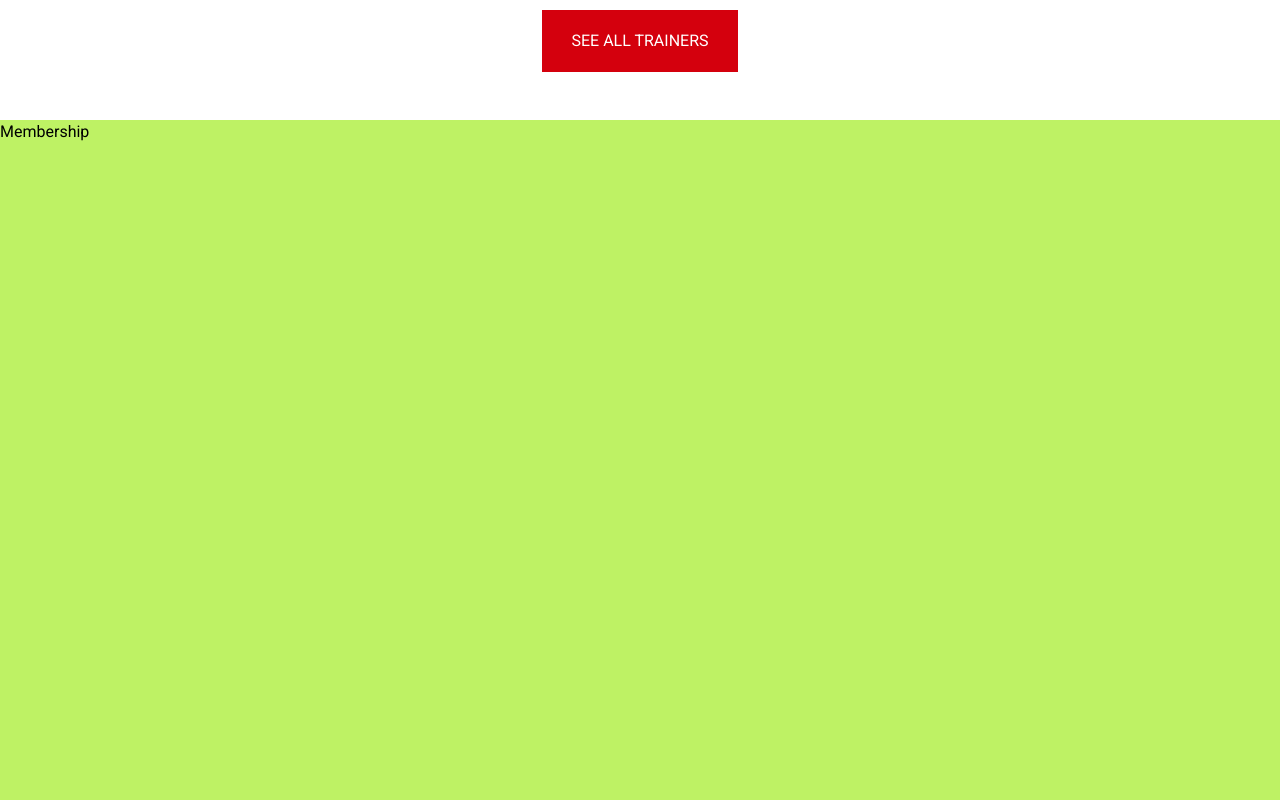
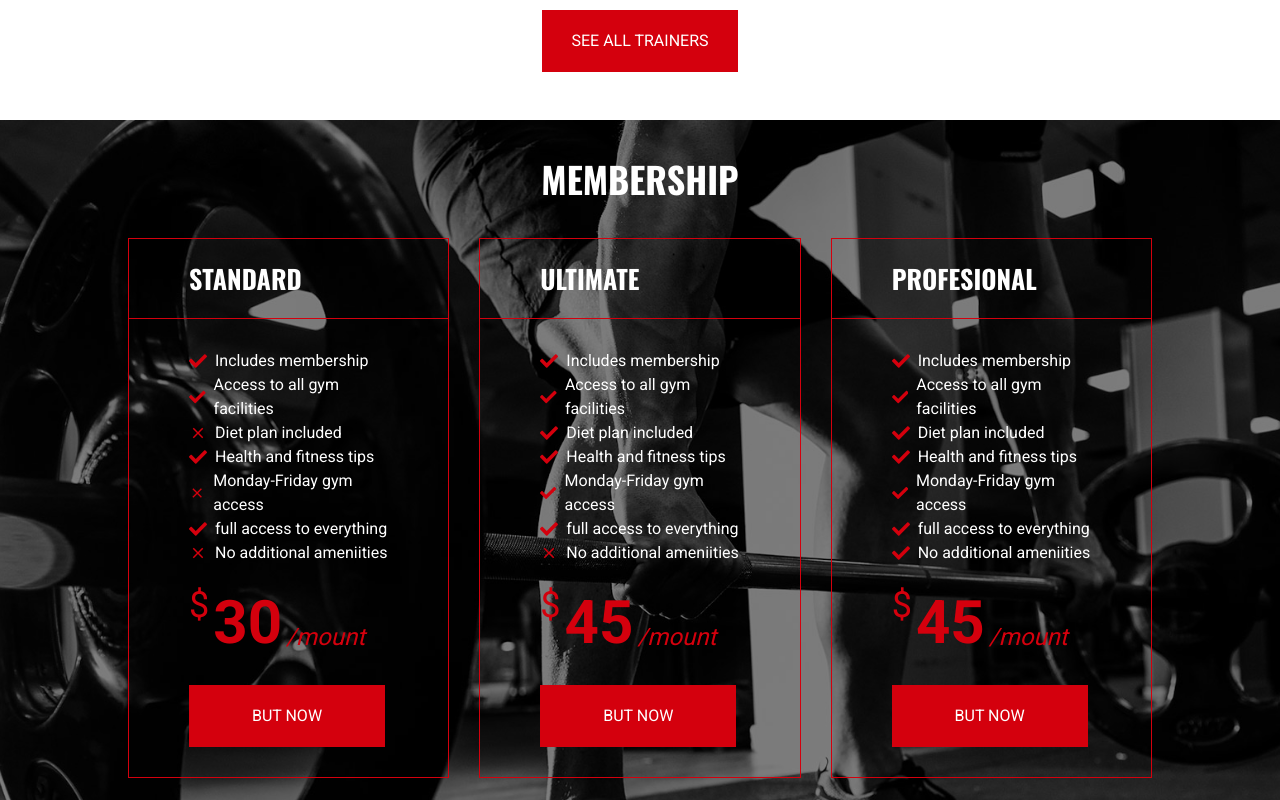
Before and after one commit to ujangaris/Gym-Web--Nextjs, a Next.js app: page / in a window 1280 px wide. Shown: the part 4440-5240 px from the top of the page. Built offline with nearby package versions, Linux system fonts and the light colour scheme.

Commit message:
styling membership section

```diff
--- a/components/Membership.tsx
+++ b/components/Membership.tsx
@@ -1,7 +1,19 @@
+"use client";
+
+import { MembershipSlider } from "./MembershipSlider";
+
 export const Membership = () => {
   return (
-    <section className="h-screen bg-lime-300" id="prices">
-      Membership
+    <section
+      className="py-8 xl:py-0 lg:h-[95vh] bg-membership bg-cover bg-center relative before:w-full before:h-full before:bg-black/50 before:absolute before:top-0 before:z-10"
+      id="prices"
+    >
+      <div className="container mx-auto px-0 text-white h-full flex flex-col xl:pt-24 relative z-20">
+        <h2 className="h2 text-white text-center mb-8">Membership</h2>
+        <div className="">
+          <MembershipSlider />
+        </div>
+      </div>
     </section>
   );
 };
--- /dev/null
+++ b/components/MembershipSlider.tsx
@@ -0,0 +1,182 @@
+"use client";
+
+// import swiper components
+import { Swiper, SwiperSlide } from "swiper/react";
+
+// import require modules
+import { Pagination } from "swiper/modules";
+
+// swiper styles
+import "swiper/css";
+import "swiper/css/pagination";
+import { Membership } from "./Membership";
+// icon
+import { FaCheck } from "react-icons/fa";
+import { MdClose } from "react-icons/md";
+// component buttons
+import { CustomButton } from "./CustomButton";
+
+// membership data
+const membershipData = [
+  {
+    title: "Standard",
+    price: "30",
+    benefit: [
+      {
+        icon: FaCheck,
+        text: "Includes membership",
+      },
+      {
+        icon: FaCheck,
+        text: "Access to all gym facilities",
+      },
+      {
+        icon: MdClose,
+        text: "Diet plan included",
+      },
+      {
+        icon: FaCheck,
+        text: "Health and fitness tips",
+      },
+      {
+        icon: MdClose,
+        text: "Monday-Friday gym access",
+      },
+      {
+        icon: FaCheck,
+        text: "full access to everything",
+      },
+      {
+        icon: MdClose,
+        text: "No additional ameniities",
+      },
+    ],
+  },
+  {
+    title: "Ultimate",
+    price: "45",
+    benefit: [
+      {
+        icon: FaCheck,
+        text: "Includes membership",
+      },
+      {
+        icon: FaCheck,
+        text: "Access to all gym facilities",
+      },
+      {
+        icon: FaCheck,
+        text: "Diet plan included",
+      },
+      {
+        icon: FaCheck,
+        text: "Health and fitness tips",
+      },
+      {
+        icon: FaCheck,
+        text: "Monday-Friday gym access",
+      },
+      {
+        icon: FaCheck,
+        text: "full access to everything",
+      },
+      {
+        icon: MdClose,
+        text: "No additional ameniities",
+      },
+    ],
+  },
+  {
+    title: "Profesional",
+    price: "45",
+    benefit: [
+      {
+        icon: FaCheck,
+        text: "Includes membership",
+      },
+      {
+        icon: FaCheck,
+        text: "Access to all gym facilities",
+      },
+      {
+        icon: FaCheck,
+        text: "Diet plan included",
+      },
+      {
+        icon: FaCheck,
+        text: "Health and fitness tips",
+      },
+      {
+        icon: FaCheck,
+        text: "Monday-Friday gym access",
+      },
+      {
+        icon: FaCheck,
+        text: "full access to everything",
+      },
+      {
+        icon: FaCheck,
+        text: "No additional ameniities",
+      },
+    ],
+  },
+];
+export const MembershipSlider = () => {
+  return (
+    <Swiper
+      slidesPerView={1}
+      modules={[Pagination]}
+      pagination={{
+        clickable: true,
+      }}
+      breakpoints={{
+        768: {
+          slidesPerView: 2,
+          spaceBetween: 30,
+        },
+        1024: {
+          slidesPerView: 3,
+          spaceBetween: 30,
+        },
+      }}
+      className="min-h-[680px]"
+    >
+      {membershipData.map((item, index) => {
+        return (
+          <SwiperSlide key={index}>
+            <div className="border border-accent hover:bg-primary-300/80 transition-all duration-300 w-full max-w-sm xl:max-w-none mx-auto">
+              <div className="py-5 px-[60px] border-b border-accent">
+                <h4 className="h4">{item.title}</h4>
+              </div>
+              {/* benefit */}
+              <div className="py-[30px] px-[60px]">
+                <ul className="flex flex-col gap-5 mb-7">
+                  <li>
+                    {item.benefit.map((item, index) => {
+                      return (
+                        <li key={index} className="flex items-center gap-2">
+                          <item.icon className="text-accent text-lg" />
+                          {item.text}
+                        </li>
+                      );
+                    })}
+                  </li>
+                </ul>
+                {/* price & button */}
+                <p className="text-accent mb-8 flex gap-1 items-center">
+                  <sup className="text-4xl">$</sup>
+                  <strong className="text-6xl">{item.price}</strong>
+                  <em className="self-end text-2xl">/mount</em>
+                </p>
+                <CustomButton
+                  containerStyles="w-[196px] h-[62px]"
+                  text="But now"
+                />
+              </div>
+            </div>
+          </SwiperSlide>
+        );
+      })}
+    </Swiper>
+  );
+};
```
Also changed, not shown: 1 other file (tests, documents, lock files or other folders).
